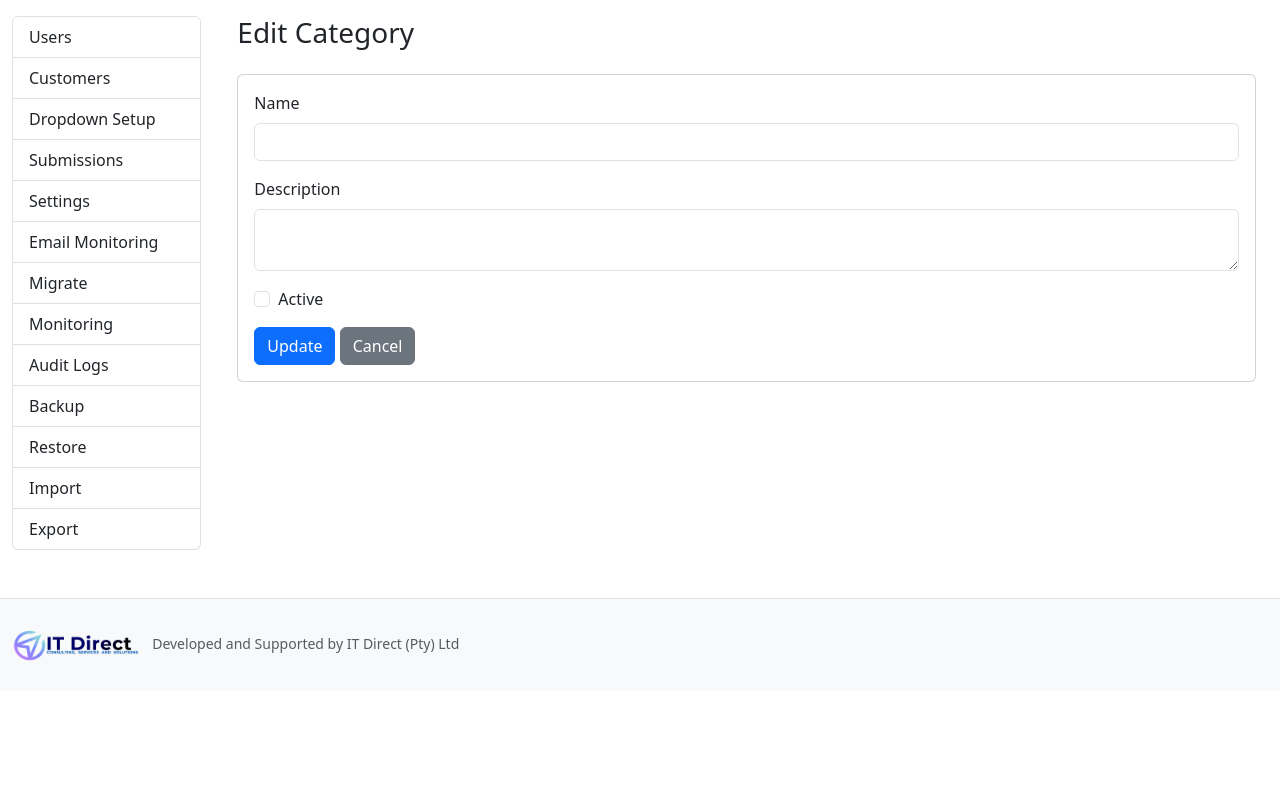
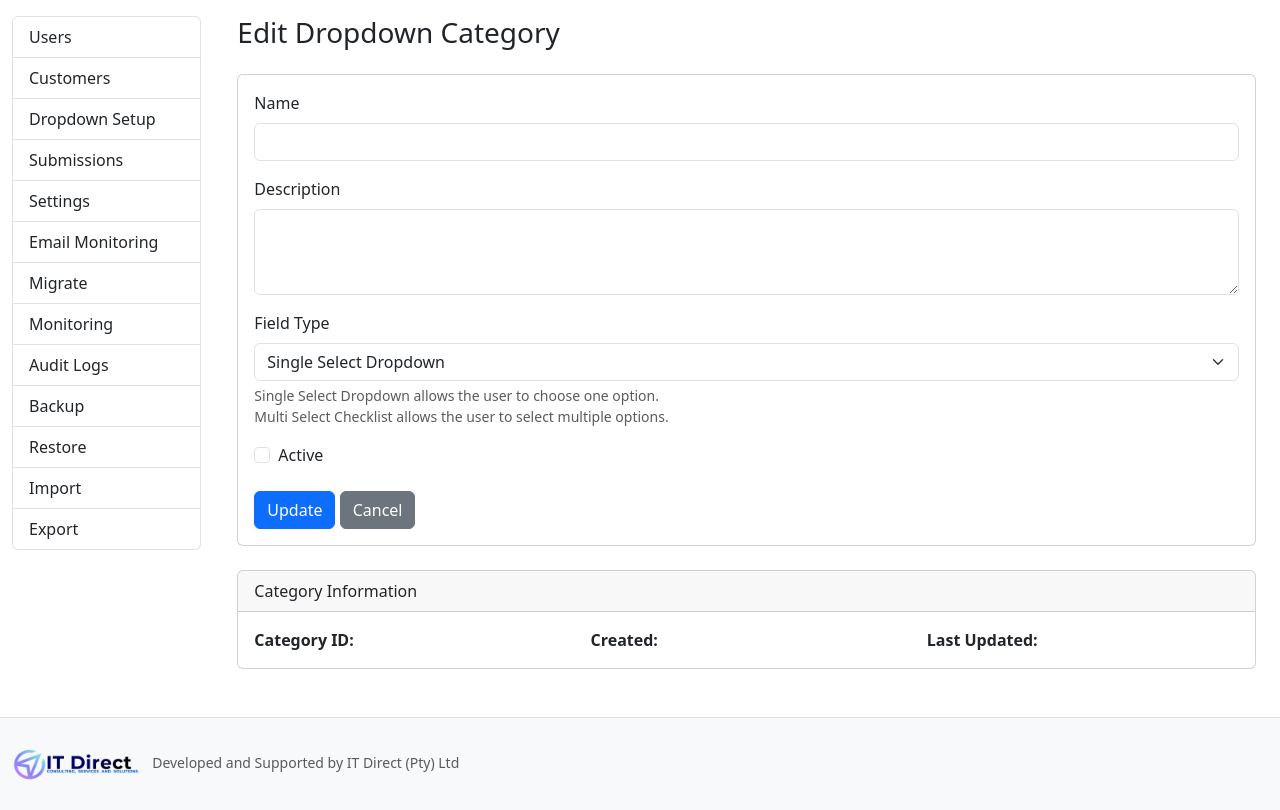
Before and after one commit to raynogrundling-stack/TestSamples, a Python web app: template templates/admin/dropdowns/edit_category.html in a window 1280 px wide. Shown: the part 16-826 px from the top of the page. Before the commit the page ends 677 px from the top, so only its background shows below. Run offline with Jinja, Linux system fonts and the light colour scheme; the template is opened without the code that fills it, so the values that code supplies are empty.

Commit message:
Update edit_category.html

```diff
--- a/templates/admin/dropdowns/edit_category.html
+++ b/templates/admin/dropdowns/edit_category.html
@@ -5,34 +5,77 @@ Edit Category
 {% block admin_content %}
 <div class="container-fluid">
     <h3 class="mb-4">
-        Edit Category
+        Edit Dropdown Category
     </h3>
     <div class="card">
         <div class="card-body">
             <form method="POST">
                 <div class="mb-3">
-                    <label class="form-label">
+                    <label
+                        class="form-label">
                         Name
                     </label>
-                    <input type="text"
+                    <input
+                        type="text"
                         name="name"
                         class="form-control"
                         value="{{ category.name }}"
                         required>
                 </div>
                 <div class="mb-3">
-                    <label class="form-label">
+                    <label
+                        class="form-label">
                         Description
                     </label>
-                    <textarea name="description"
-                              class="form-control">{{ category.description }}</textarea>
+                    <textarea
+                        name="description"
+                        class="form-control"
+                        rows="3">{{ category.description }}</textarea>
+
                 </div>
-                <div class="form-check mb-3">
-                    <input type="checkbox"
+                <div class="mb-3">
+                    <label
+                        class="form-label">
+                        Field Type
+                    </label>
+                    <select
+                        name="input_type"
+                        class="form-select">
+                        <option
+                            value="dropdown"
+                            {% if category.input_type == "dropdown" %}
+                            selected
+                            {% endif %}>
+                            Single Select Dropdown
+                        </option>
+                        <option
+                            value="checklist"
+                            {% if category.input_type == "checklist" %}
+                            selected
+                            {% endif %}>
+                            Multi Select Checklist
+                        </option>
+                    </select>
+                    <div class="form-text">
+                        Single Select Dropdown allows the user
+                        to choose one option.
+                        <br>
+                        Multi Select Checklist allows the user
+                        to select multiple options.
+                    </div>
+                </div>
+                <div class="form-check mb-4">
+                    <input
+                        type="checkbox"
                         name="active"
                         class="form-check-input"
-                           {% if category.active %}checked{% endif %}>
-                    <label class="form-check-label">
+                        id="active"
+                        {% if category.active %}
+                        checked
+                        {% endif %}>
+                    <label
+                        class="form-check-label"
+                        for="active">
                         Active
                     </label>
                 </div>
@@ -47,5 +90,29 @@ Edit Category
             </form>
         </div>
     </div>
+    <div class="card mt-4">
+        <div class="card-header">
+            Category Information
+        </div>
+        <div class="card-body">
+            <div class="row">
+                <div class="col-md-4">
+                    <strong>Category ID:</strong>
+                    <br>
+                    {{ category.id }}
+                </div>
+                <div class="col-md-4">
+                    <strong>Created:</strong>
+                    <br>
+                    {{ category.created_at }}
+                </div>
+                <div class="col-md-4">
+                    <strong>Last Updated:</strong>
+                    <br>
+                    {{ category.updated_at }}
+                </div>
+            </div>
+        </div>
+    </div>
 </div>
 {% endblock %}
```
Lines whose indentation alone changed are shown as unchanged.
